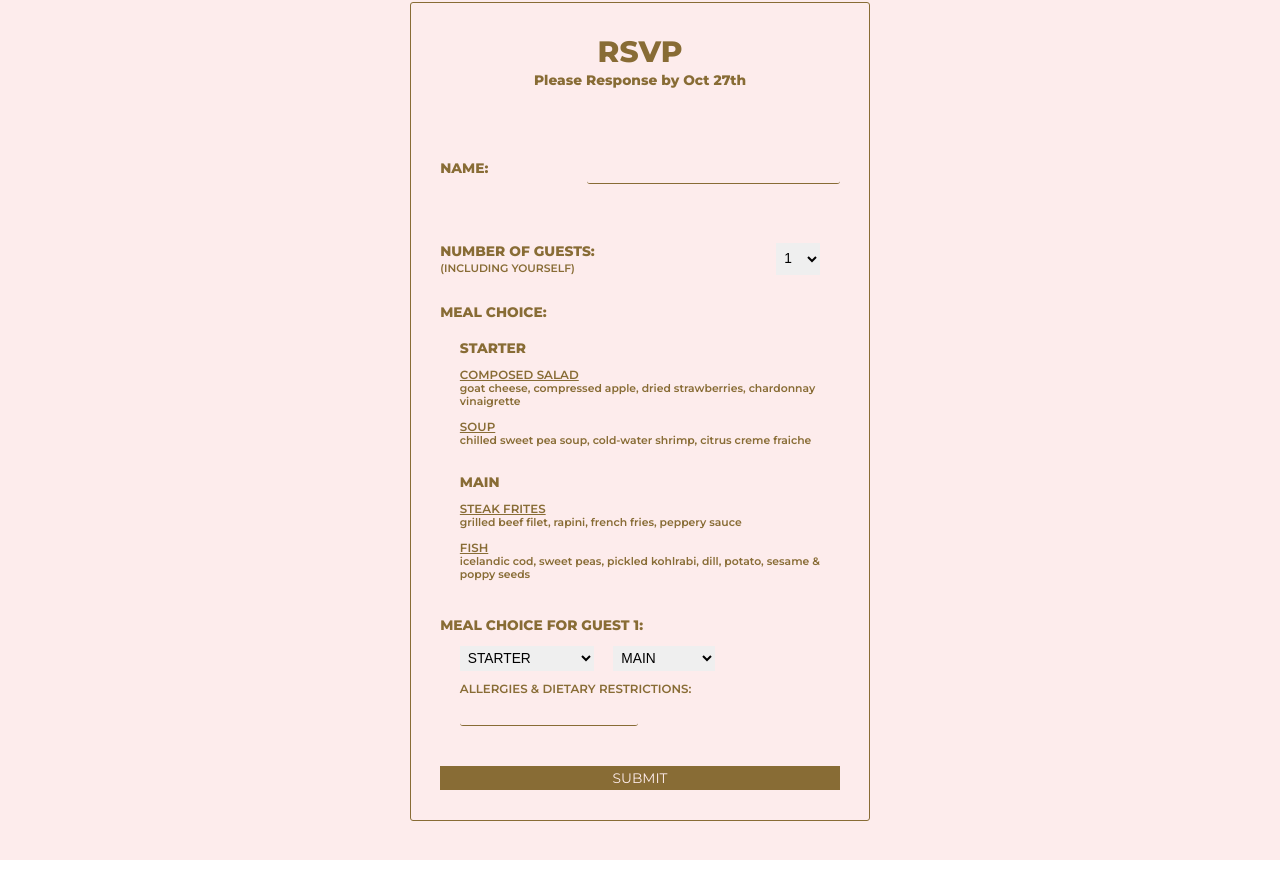
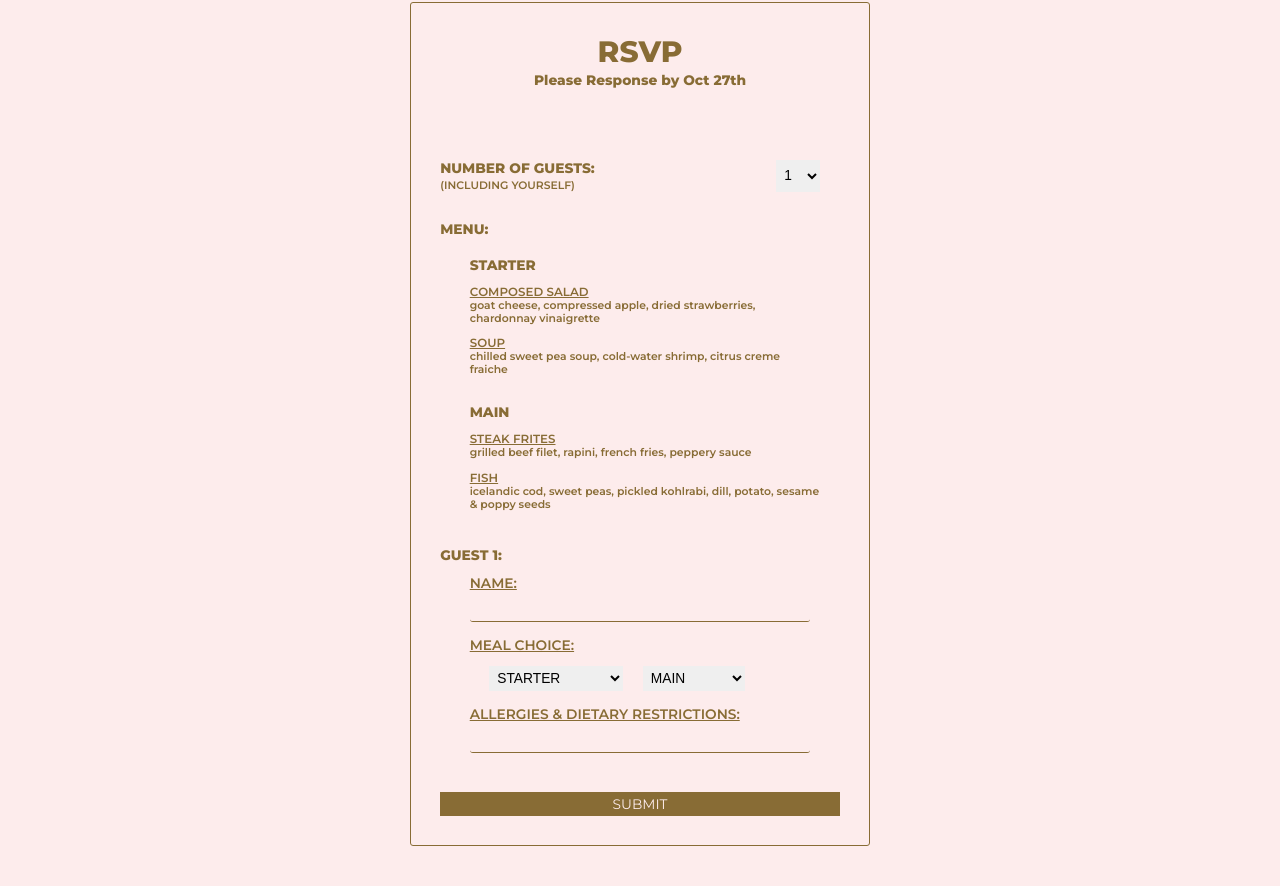
Before and after one commit to Cheeonon/wedding-RSVP, a React (Create React App) app in the folder client/: page / in a window 1280 px wide. Shown: the part 2701-3587 px from the top of the page. Before the commit the page ends 3561 px from the top, so only its background shows below. Built offline with nearby package versions, Linux system fonts and the light colour scheme.

Commit message:
Changes RSVP layout

```diff
--- a/client/src/components/RSVP.js
+++ b/client/src/components/RSVP.js
@@ -4,7 +4,7 @@ import { submit } from '../utils/axios';
 import { v4 as uuidv4 } from 'uuid';
 
 const RSVP = () => {
-  const [name, setName] = useState('');
+  const [names, setNames] = useState(['']);
   const [guestCount, setGuestCount] = useState(1);
   const [menus, setMenus] = useState([{ starter: '', main: '' }]);
   const formRef = useRef(null);
@@ -12,11 +12,20 @@ const RSVP = () => {
 
   const handleGuestCountChange = (count) => {
     setGuestCount(count);
+    const newNames = Array.from({ length: count }, () => '');
     const newMenus = Array.from({ length: count }, () => ({ starter: '', main: '' }));
     const newAllergies = Array.from({ length: count }, () => '');
+    setNames(newNames);
     setMenus(newMenus);
     setAllergies(newAllergies);
   }
+
+  const handleNameChange = (index, value) => {
+    const newNames = [...names];
+    newNames[index] = value;
+    setNames(newNames);
+  }
+
 
   const handleMenuChange = (index, course, value) => {
     const newMenus = [...menus];
@@ -40,6 +49,11 @@ const RSVP = () => {
 
       const guestID = uuidv4();
 
+      const formattedNames = {};
+      names.forEach((name, index) => {
+          formattedNames[`guest${index + 1}`] = name;
+      });
+
       const formattedMenus = {};
       menus.forEach((menu, index) => {
           formattedMenus[`guest${index + 1}`] = [menu.starter, menu.main];
@@ -47,7 +61,7 @@ const RSVP = () => {
 
       const submissionData = {
           guestID,
-          name,
+          names: formattedNames,
           guestCount,
           menus: formattedMenus,
           allergies
@@ -74,10 +88,6 @@ const RSVP = () => {
 
       <form ref={formRef} className="rsvp-form__form">
         <div className="rsvp-form__field">
-          <label className="rsvp-form__label">Name:</label>
-          <input required type="text" value={name} onChange={e => setName(e.target.value)} className='rsvp-form__input'/>
-        </div>
-        <div className="rsvp-form__field">
           <label className="rsvp-form__label">Number of Guests: <span className="rsvp-form__label-small"><br></br>(including yourself)</span></label>
           <select value={guestCount} onChange={e => handleGuestCountChange(Number(e.target.value))} className="rsvp-form__select">
             {[...Array(12)].map((_, index) => (
@@ -87,7 +97,7 @@ const RSVP = () => {
         </div>
         <div>
           <div className="menu">
-            <h1 className="menu__title">Meal Choice:</h1>
+            <h1 className="menu__title">Menu:</h1>
 
             <div className="menu-p">
               <h2 className="menu__subtitle">Starter</h2>
@@ -110,10 +120,16 @@ const RSVP = () => {
 
             </div>
           </div>
-
           {menus.map((menu, index) => (
             <div key={index} className="rsvp-form__menu">
-              <label className="rsvp-form__label">Meal choice for Guest {index + 1}:</label>
+              <label className="rsvp-form__label">Guest {index + 1}:</label>
+              <div className="guest">
+                <div className="guest__field">
+                  <label className="guest__label">Name:</label>
+                  <input required type="text"  value={names[index]} onChange={e => handleNameChange(index, e.target.value)} className='rsvp-form__input'/>
+                </div>
+                <div className="guest__field">
+                  <label className="guest__label">Meal Choice:</label>
                   <div className="rsvp-form__dropdown">
                       <select required value={menu.starter} onChange={e => handleMenuChange(index, 'starter', e.target.value)} className="rsvp-form__select">
                       <option value="" disabled selected>STARTER</option>
@@ -126,8 +142,12 @@ const RSVP = () => {
                       <option value="fish">Fish</option>
                     </select>
                   </div>
-              <label className="rsvp-form__label rsvp-form__allergies">Allergies & Dietary Restrictions: </label>
-              <input required type="text" onChange={e => handleAllergyChange(index, e.target.value)} className='rsvp-form__input rsvp-form__allergies'/>
+                </div>
+                <div className="guest__field">
+                  <label className="guest__label">Allergies & Dietary Restrictions: </label>
+                  <input required type="text" onChange={e => handleAllergyChange(index, e.target.value)} className='rsvp-form__input'/>
+                </div>
+              </div>
             </div>
           ))}
         </div>
--- a/client/src/components/RSVP.scss
+++ b/client/src/components/RSVP.scss
@@ -37,6 +37,10 @@
         margin-top: 1.5rem;
     }
 
+    &__name{
+        margin-left: 1rem;
+    }
+
     &__label{
         font-family: Montserrat;
         font-size: .7rem;
@@ -58,8 +62,9 @@
         border-radius: 3px;
         color: #3d3d3d;
         font-family: Montserrat;
+        text-align: center;
+        width: 100%;
         font-size: .9rem;
-        text-align: center;
     }
 
     &__menu{
@@ -100,7 +105,7 @@
 .menu{
 
     &-p{
-        margin: 1rem 1rem 1.4rem 1rem;
+        margin: 1rem 1rem 1.4rem 1.5rem;
     }
 
     &__title{
@@ -136,3 +141,20 @@
         text-transform: lowercase;
     }
 }
+
+.guest{
+    margin: 0rem 1.5rem;
+
+    &__label{
+        font-family: Montserrat;
+        font-size: .7rem;
+        font-weight: 600;
+        text-decoration: underline;
+        text-transform: uppercase;
+        width: 100%;
+    }
+
+    &__field{
+        margin-bottom: .3rem;
+    }
+}
--- a/client/src/pages/List.js
+++ b/client/src/pages/List.js
@@ -55,23 +55,29 @@ const baseURL = `https://wedding-rsvp-production-fcff.up.railway.app`;
         <ul className="guest-list">
             {guests.map((guest, index) => (
                 <li className="guest-item" key={index}>
-                {index + 1}
-                <div>* Name: {guest.name}</div>
-                <div>* Guests(본인포함): {guest.guestCount}</div>
                 <div>
-                    * Menu: {Object.entries(guest.menus).map(([guestName, menuItems]) => (
-                        <div key={guestName}>
-                        {guestName}: {menuItems.join(", ")}
+                    <strong>Guests(본인포함):</strong> {guest.guestCount}
+                </div>
+                {Object.entries(guest.menus).map(([guestKey, menuItems], innerIndex) => (
+                    <div key={guestKey}>
+                    {innerIndex > 0 && <hr />} {/* This adds a horizontal line between guests if more than one */}
+                    <div>
+                        <strong>Name:</strong> {guest.names[guestKey]} {/* Fetch the actual name using guestKey */}
+                    </div>
+                    <div>
+                        <strong>Menu:</strong> {menuItems.join(", ")}
+                    </div>
+                    {guest.allergies && guest.allergies[innerIndex] && (
+                        <div>
+                        <strong>Allergies:</strong> {guest.allergies[innerIndex]}
                         </div>
-                    ))}
-                </div>
-                <div>
-                    * Allergies: {guest.allergies}
-                </div>
+                    )}
+                    </div>
+                ))}
                 <button className="remove-button" onClick={() => removeGuest(guest.guestID)}>Remove</button>
                 </li>
             ))}
-        </ul>
+            </ul>
       </div>
 
       <div className="summary-section">
```
Lines whose indentation alone changed are shown as unchanged.
